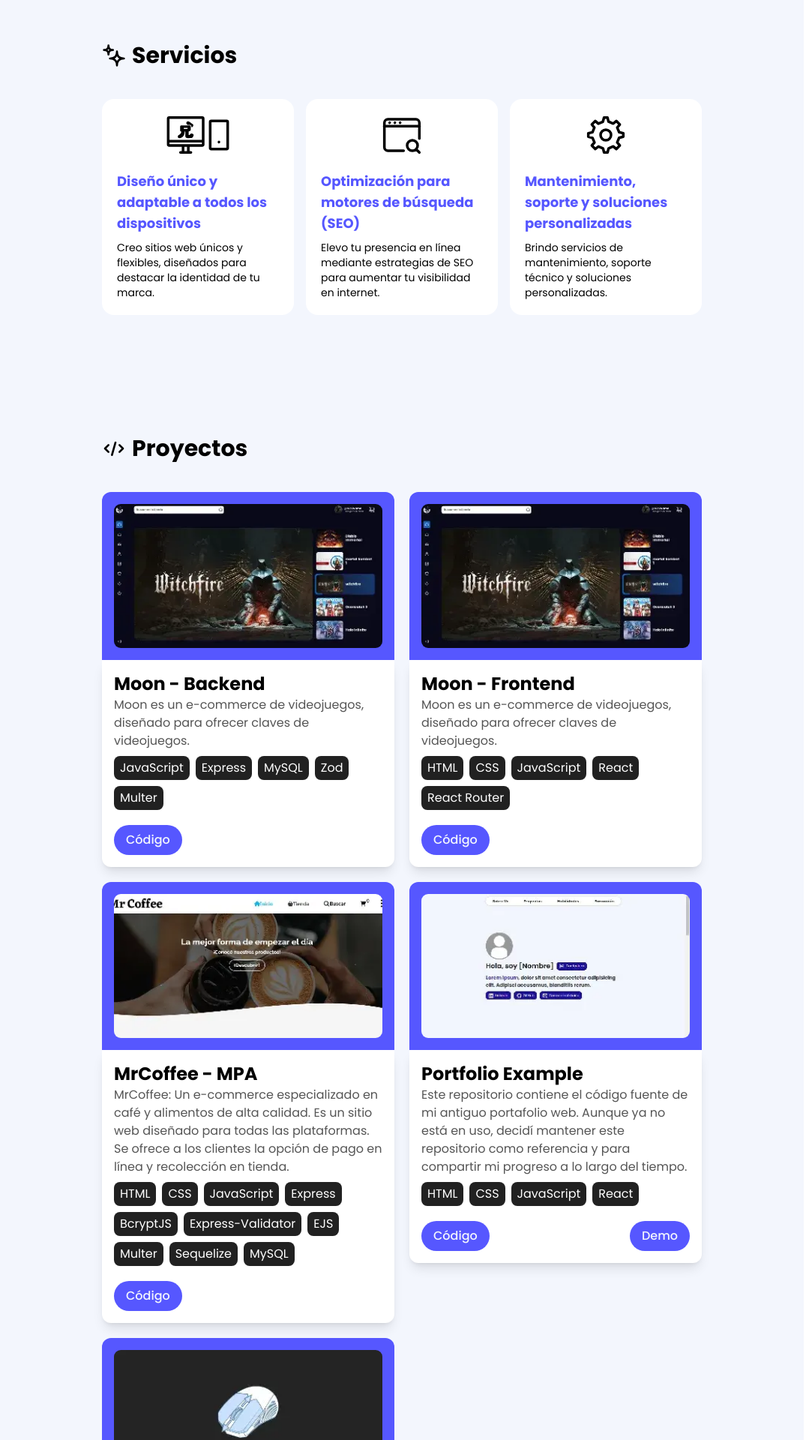
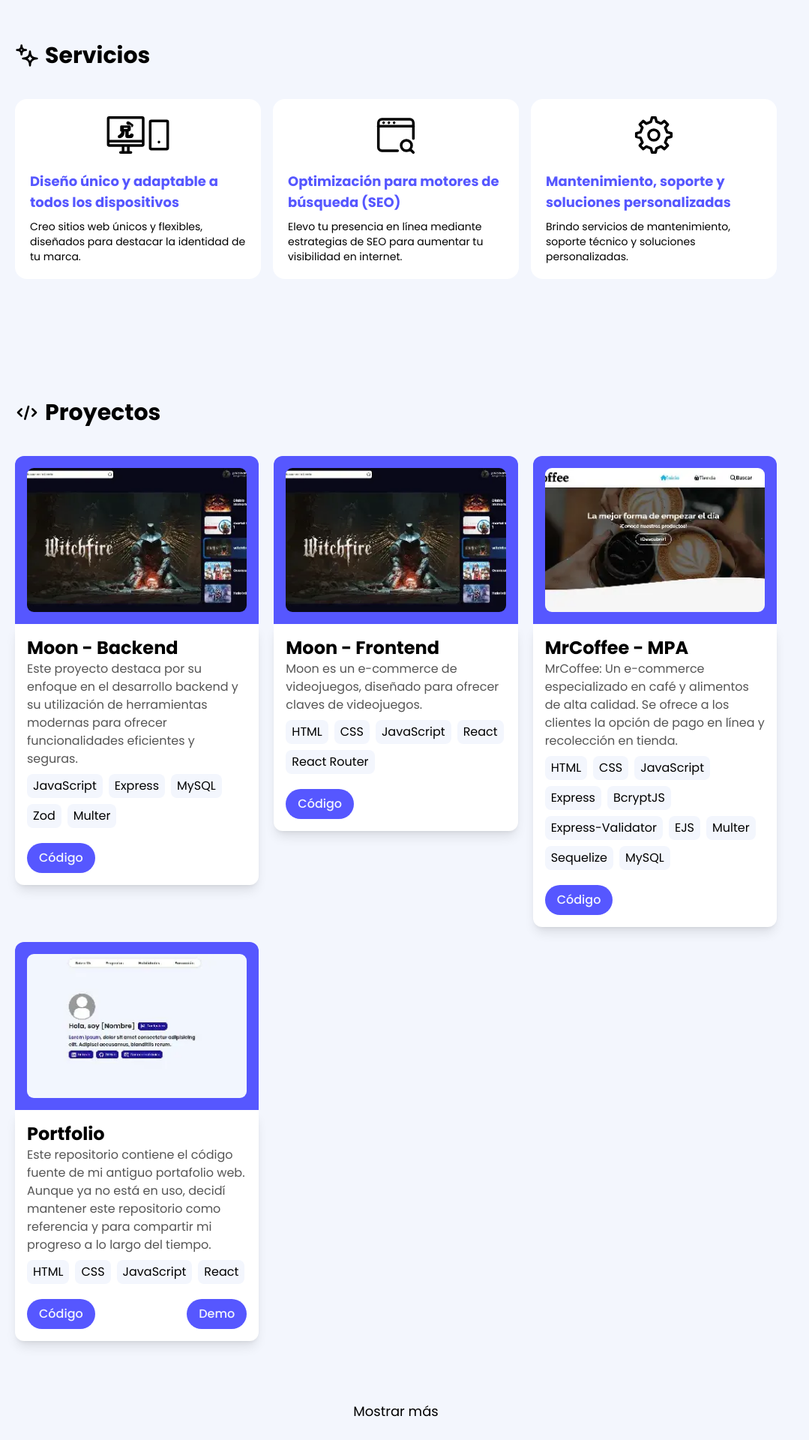
Before and after one commit to Rysted/portfolio, a React (Vite) app: page / in a window 1280 px wide. Shown: the part 880-2800 px from the top of the page at 75% size, without its empty margins (0-1079 px from the left). Built offline with nearby package versions, Linux system fonts and the light colour scheme.

Commit message:
Añadir estilos oscuros y nuevas habilidades

```diff
--- a/index.html
+++ b/index.html
@@ -20,10 +20,14 @@
 
     <style>
       html {
-        background-color: #ffffff;
+        scroll-behavior: smooth;
+        background-color: #f3f6fd;
+        transition: all 200ms ease-in-out;
       }
-      html.dark {
-        background-color: #171717;
+
+      .dark {
+        background-color: #000000;
+        transition: all 200ms ease-in-out;
       }
 
       @media (min-width: 768px) {
--- a/src/App.tsx
+++ b/src/App.tsx
@@ -2,7 +2,7 @@ import Header from "./components/layouts/Header";
 import Home from "./components/Home";
 import Services from "./components/Services";
 import Projects from "./components/projects/Projects";
-import Skills from "./components/Skills";
+import Skills from "./components/skills/Skills";
 import { WavePrimary } from "./Icons/Icons";
 import { useEffect } from "react";
 
@@ -13,7 +13,7 @@ const App = () => {
   return (
     <>
       <Header />
-      <main className="md:mt-0 md:mr-52 font-poppins">
+      <main className="md:mt-0 lg:mr-56 font-poppins">
         <Home />
         <section className="relative bg-light_highlight dark:bg-dark_highlight transition-all duration-200 ease-in-out">
           <span className="block w-full h-2 absolute -top-1 bg-light_highlight dark:bg-dark_highlight transition-all duration-200 ease-in-out"></span>
--- a/src/components/Services.tsx
+++ b/src/components/Services.tsx
@@ -14,14 +14,15 @@ const Services = () => {
       id="services"
       className="px-5 py-20 select-none bg-light_background dark:bg-dark_background transition-all duration-200 ease-in-out"
     >
-      <header className="flex justify-start items-center gap-x-2 md:max-w-[800px] mx-auto">
+      <header className="flex justify-start items-center gap-x-2 md:max-w-[800px] lg:max-w-[1100px] mx-auto">
+        {" "}
         <ServicesIcon styles="w-8 h-8" />
         <h2 className="text-3xl font-bold text-light_text dark:text-dark_text transition-all duration-200 ease-in-out">
           Servicios
         </h2>
       </header>
 
-      <article className="grid grid-cols-1 sm:grid-cols-2 lg:grid-cols-3 gap-4 max-w-[800px] mx-auto pt-10">
+      <article className="grid grid-cols-1 sm:grid-cols-2 lg:grid-cols-3 gap-4 max-w-[800px] lg:max-w-[1100px] mx-auto pt-10">
         <ServiceCard
           title="Diseño único y adaptable a todos los dispositivos"
           subTitle="Creo sitios web únicos y flexibles, diseñados para destacar la identidad de tu marca."
--- a/src/components/Skills.tsx
+++ /dev/null
@@ -1,20 +0,0 @@
-import { BookCode } from "../Icons/Icons";
-
-const Skills = () => {
-  return (
-    <section
-      id="services"
-      className="px-5 py-20 select-none bg-light_background dark:bg-dark_background transition-all duration-200 ease-in-out"
-    >
-      <header className="flex justify-start items-center gap-x-2 md:max-w-[800px] mx-auto">
-        <BookCode styles="w-8 h-8" />
-        <h2 className="text-3xl font-bold text-light_text dark:text-dark_text transition-all duration-200 ease-in-out">
-          Habilidades
-        </h2>
-      </header>
-      <article></article>
-    </section>
-  );
-};
-
-export default Skills;
--- a/src/components/common/ProjectsCard.tsx
+++ b/src/components/common/ProjectsCard.tsx
@@ -5,6 +5,7 @@ const ProjectsCard = ({
   tags,
   code,
   demo,
+  alt,
 }: {
   image: string;
   title: string;
@@ -12,13 +13,14 @@ const ProjectsCard = ({
   tags: string[];
   code?: string;
   demo?: string;
+  alt: string;
 }) => {
   return (
     <div>
       <div className="bg-primary rounded-t-xl flex justify-center">
         <img
           src={`./projects/${image}`}
-          alt="Imagen de MrCoffee"
+          alt={`Imagen de ${alt}`}
           loading="lazy"
           width="100%"
           height="100%"
@@ -32,17 +34,15 @@ const ProjectsCard = ({
         <p className="text-light_text_secondary dark:text-dark_text_secondary transition-all duration-200 ease-in-out">
           {description}
         </p>
-        <div className="mt-2">
-          <ul className="flex flex-wrap justify-start items-center gap-2">
-            {tags.map((element, index) => (
-              <li
-                key={index}
-                className="py-1 px-2 rounded-lg bg-dark_highlight dark:bg-light_highlight text-dark_text dark:text-light_text transition-all duration-200 ease-in-out"
-              >
-                {element}
-              </li>
-            ))}
-          </ul>
+        <div className="mt-2 flex flex-wrap justify-start items-center gap-2">
+          {tags.map((element, index) => (
+            <span
+              key={index}
+              className="py-1 px-2 rounded-lg bg-light_background dark:bg-dark_background text-light_text dark:text-dark_text transition-all duration-200 ease-in-out"
+            >
+              {element}
+            </span>
+          ))}
         </div>
         <div className="mt-5 flex justify-between">
           {code && (
--- /dev/null
+++ b/src/components/common/SkillItem.tsx
@@ -0,0 +1,14 @@
+const SkillItem = ({ title, skills }: { title: string; skills: string[] }) => {
+  return (
+    <div className="py-4">
+      <h3 className="text-xl font-bold text-light_text dark:text-dark_text transition-all duration-200 ease-in-out">
+        {title}
+      </h3>
+      <p className="text-light_text_secondary dark:text-dark_text_secondary transition-all duration-200 ease-in-out">
+        {skills.join(", ")}
+      </p>
+    </div>
+  );
+};
+
+export default SkillItem;
--- a/src/components/layouts/Header.tsx
+++ b/src/components/layouts/Header.tsx
@@ -56,8 +56,8 @@ const Header = () => {
       ></span>
       <div
         className={`bg-light_highlight dark:bg-dark_highlight fixed ${
-          isOpenMenu ? "right-0" : "-right-56"
-        } top-20 md:right-0 md:top-0 w-56 h-screen flex-col justify-start px-0 font-poppins shadow-light_left dark:shadow-dark_left transition-all duration-200 ease-in-out z-10`}
+          isOpenMenu ? "right-0" : "-right-60"
+        } top-20 lg:right-0 lg:top-0 w-56 h-screen flex-col justify-start px-0 font-poppins shadow-light_left dark:shadow-dark_left transition-all duration-200 ease-in-out z-10`}
       >
         <div className="opacity-0 w-0 h-0 my-0 md:w-full md:flex md:justify-center md:h-auto md:opacity-100 md:mt-8 md:mb-5">
           <LogoTipo />
--- a/src/components/projects/ProjectInfo.ts
+++ b/src/components/projects/ProjectData.ts
@@ -1,9 +1,9 @@
-export const ProjectInfo = [
+export const ProjectData = [
   {
     image: "moon.webp",
     title: "Moon - Backend",
     description:
-      "Moon es un e-commerce de videojuegos, diseñado para ofrecer claves de videojuegos.",
+      "Este proyecto destaca por su enfoque en el desarrollo backend y su utilización de herramientas modernas para ofrecer funcionalidades eficientes y seguras.",
     tags: ["JavaScript", "Express", "MySQL", "Zod", "Multer"],
     code: "https://github.com/Rysted/Moon_backend",
     demo: "",
@@ -21,7 +21,7 @@ export const ProjectInfo = [
     image: "mrcoffee.webp",
     title: "MrCoffee - MPA",
     description:
-      "MrCoffee: Un e-commerce especializado en café y alimentos de alta calidad. Es un sitio web diseñado para todas las plataformas. Se ofrece a los clientes la opción de pago en línea y recolección en tienda.",
+      "MrCoffee: Un e-commerce especializado en café y alimentos de alta calidad. Se ofrece a los clientes la opción de pago en línea y recolección en tienda.",
     tags: [
       "HTML",
       "CSS",
@@ -39,7 +39,7 @@ export const ProjectInfo = [
   },
   {
     image: "portfolioExample.webp",
-    title: "Portfolio Example",
+    title: "Portfolio",
     description:
       "Este repositorio contiene el código fuente de mi antiguo portafolio web. Aunque ya no está en uso, decidí mantener este repositorio como referencia y para compartir mi progreso a lo largo del tiempo.",
     tags: ["HTML", "CSS", "JavaScript", "React"],
--- a/src/components/projects/Projects.tsx
+++ b/src/components/projects/Projects.tsx
@@ -1,25 +1,37 @@
+import { useState } from "react";
+
 import ProjectsCard from "../common/ProjectsCard";
 
 // Data for the projects
-import { ProjectInfo } from "./ProjectInfo.ts";
+import { ProjectData } from "./ProjectData.ts";
 
 // Icons
 import { CodeIcon } from "../../Icons/Icons";
 
 const Projects = () => {
+  const cardsInitially = 4;
+
+  const [visibleCards, setVisibleCards] = useState<number>(cardsInitially);
+
+  const ShowMore = () => {
+    const remainingCards = ProjectData.length - visibleCards;
+    const cardsToAdd = Math.min(cardsInitially, remainingCards);
+    setVisibleCards(visibleCards + cardsToAdd);
+  };
+
   return (
     <section
       id="projects"
       className="px-5 py-20 select-none bg-light_background dark:bg-dark_background transition-all duration-200 ease-in-out"
     >
-      <header className="flex justify-start items-center gap-x-2 md:max-w-[800px] mx-auto">
+      <header className="flex justify-start items-center gap-x-2 md:max-w-[800px] lg:max-w-[1100px] mx-auto">
         <CodeIcon styles="w-8 h-8" />
         <h2 className="text-3xl font-bold text-light_text dark:text-dark_text transition-all duration-200 ease-in-out">
           Proyectos
         </h2>
       </header>
-      <article className="grid grid-cols-1 sm:grid-cols-2 gap-5 max-w-[800px] mx-auto pt-10">
-        {ProjectInfo.map(
+      <article className="grid grid-cols-1 sm:grid-cols-2 lg:grid-cols-3 gap-5 max-w-[800px] lg:max-w-[1100px] mx-auto pt-10">
+        {ProjectData.slice(0, visibleCards).map(
           (
             project: {
               title: string;
@@ -39,10 +51,25 @@ const Projects = () => {
               demo={project.demo}
               image={project.image}
               tags={project.tags}
+              alt={`Imagen de ${project.title}`}
             />
           )
         )}
       </article>
+      {visibleCards < ProjectData.length ? (
+        <button
+          className="mt-20 text-lg block mx-auto text-light_text dark:text-dark_text hover:text-primary dark:hover:text-primary transition-all duration-200 ease-in-out"
+          onClick={ShowMore}
+          aria-label="Mostrar más proyectos"
+          title="Mostrar más proyectos"
+        >
+          Mostrar más
+        </button>
+      ) : (
+        <p className="mt-20 w-max block mx-auto text-light_text_secondary dark:text-dark_text_secondary">
+          No hay más resultados
+        </p>
+      )}
     </section>
   );
 };
--- /dev/null
+++ b/src/components/skills/Skills.tsx
@@ -0,0 +1,29 @@
+import { BookCode } from "../../Icons/Icons";
+
+import SkillItem from "../common/SkillItem";
+
+// Data for the projects
+import { SkillsData } from "./SkillsData";
+
+const Skills = () => {
+  return (
+    <section
+      id="skills"
+      className="px-5 py-20 select-none bg-light_background dark:bg-dark_background transition-all duration-200 ease-in-out"
+    >
+      <header className="flex justify-start items-center gap-x-2 md:max-w-[800px] lg:max-w-[1100px] mx-auto">
+        <BookCode styles="w-8 h-8" />
+        <h2 className="text-3xl font-bold text-light_text dark:text-dark_text transition-all duration-200 ease-in-out">
+          Habilidades
+        </h2>
+      </header>
+      <article className="grid grid-cols-1 sm:grid-cols-2 gap-5 max-w-[800px] lg:max-w-[1100px] mx-auto pt-10">
+        {SkillsData.map((skill, index) => (
+          <SkillItem key={index} title={skill.title} skills={skill.skills} />
+        ))}
+      </article>
+    </section>
+  );
+};
+
+export default Skills;
--- /dev/null
+++ b/src/components/skills/SkillsData.ts
@@ -0,0 +1,16 @@
+export const SkillsData = [
+  { title: "Languages", skills: ["Typescript", "Javascript", "HTML", "CSS"] },
+  { title: "Styling", skills: ["TailwindCSS", "Bootstrap"] },
+  {
+    title: "Backend",
+    skills: ["Node.js", "Express.js", "EJS", "MySQL", "Sequelize"],
+  },
+  { title: "Framework", skills: ["React"] },
+  { title: "Diseño", skills: ["Figma", "Miro"] },
+  {
+    title: "Herramientas",
+    skills: ["Postman", "Prepros", "Jira", "Git", "Github"],
+  },
+  { title: "Diseño", skills: ["Figma", "Miro"] },
+  { title: "Idiomas", skills: ["Inglés (lectura)", "Español (nativo)"] },
+];
```
Also changed, not shown: src/components/Home.tsx (+4 -4 lines).
